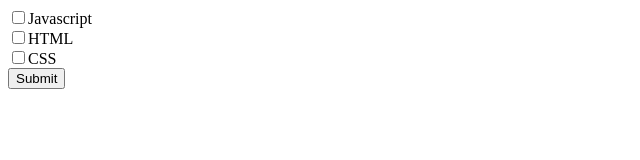
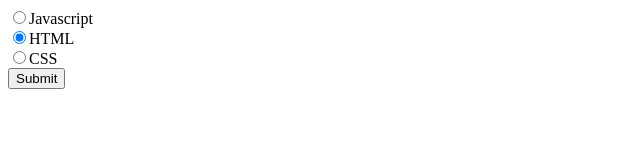
Before and after one commit to donadzai/ontap, a React (Create React App) app: page / in a window 1280 px wide. Shown: the top 160 px of the page, without its empty margins (0-640 px from the left). Built offline with nearby package versions, Linux system fonts and the light colour scheme.

Commit message:
make radio

```diff
--- a/src/App.js
+++ b/src/App.js
@@ -17,35 +17,21 @@ const courses = [
 ];
 
 function App() {
-    const [checked, setChecked] = useState([]);
+    const [checked, setChecked] = useState(2);
 
     const handleChange = (id) => {
-        const isCheck = checked.includes(id);
-
-        if (isCheck) {
-            const newChecked = checked.filter((item) => {
-                return item !== id;
-            });
-            setChecked(newChecked);
-        } else {
-            setChecked((prev) => [...prev, id]);
-        }
+        setChecked(id);
     };
 
     return (
         <div>
             {courses.map((course) => {
                 return (
-                    <Checked
-                        key={course.id}
-                        data={course}
-                        checked={checked.includes(course.id)}
-                        onChange={() => handleChange(course.id)}
-                    />
+                    <Checked data={course} onChange={() => handleChange(course.id)} checked={checked === course.id} />
                 );
             })}
 
-            <button onClick={() => console.log(checked)}>Submit</button>
+            <button onClick={() => alert(courses[checked - 1].name)}>Submit</button>
         </div>
     );
 }
--- a/src/components/Checked/index.js
+++ b/src/components/Checked/index.js
@@ -2,7 +2,7 @@
 function Checked({ data , onChange = () =>{} , checked}) {
     return (
         <div>
-            <input checked = {checked} onChange={onChange} type="checkbox" />
+            <input checked = {checked} onChange={onChange} type="radio" />
             <label>{data.name}</label>
         </div>
     );
```
